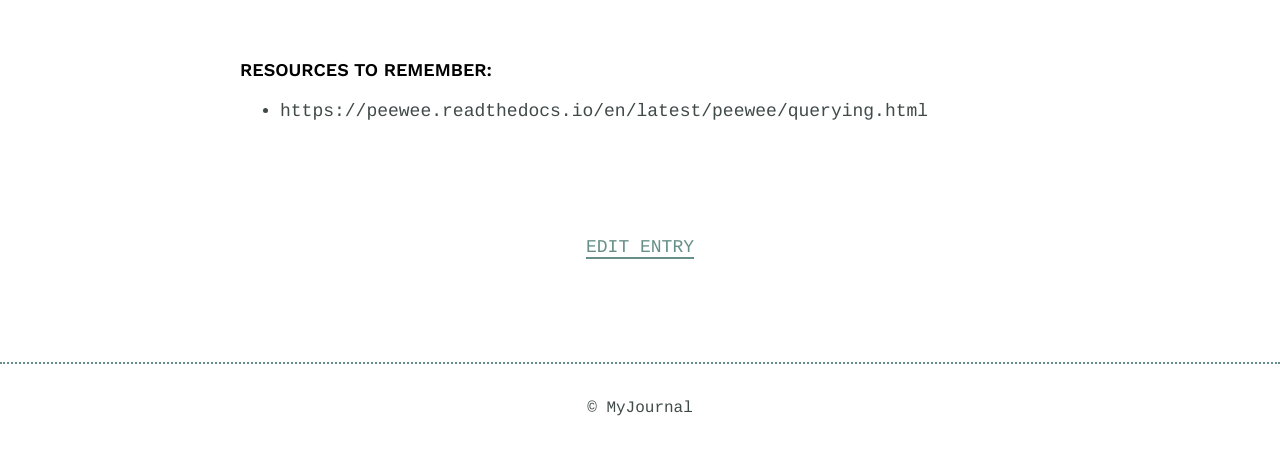
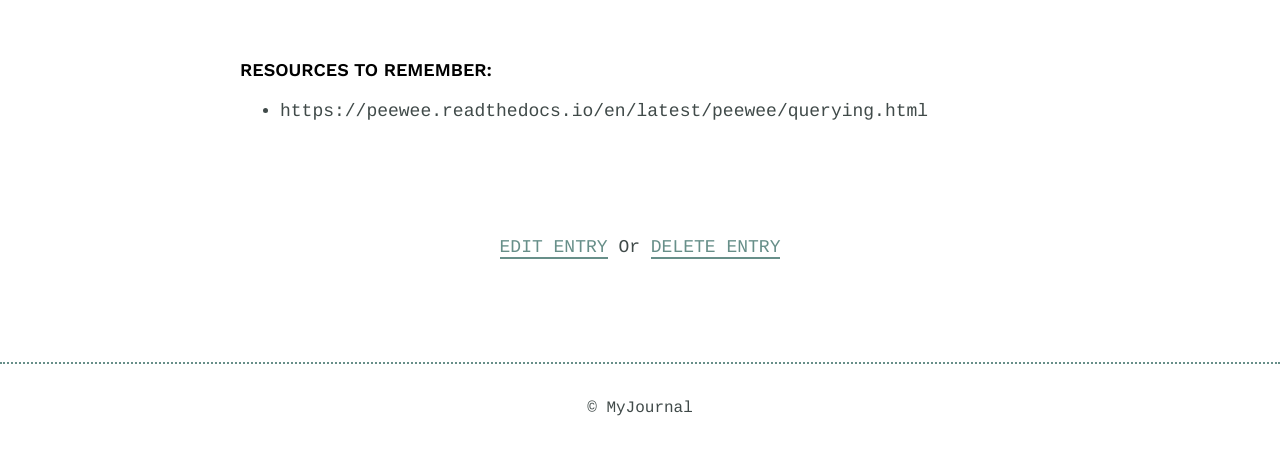
Before and after one commit to DanielSauve101/techdegree-project-5, a Flask app: page /entries/1 in a window 1280 px wide. Shown: the part 542-994 px from the top of the page. Run offline with Flask 2, Linux system fonts and the light colour scheme; a user stored in the database is signed in; data comes from the database, SQL or seed files in the repository; both versions use the stored data as it was after the commit.

Commit message:
added edit view and delete view

```diff
--- a/app.py
+++ b/app.py
@@ -82,7 +82,7 @@ def logout():
 @app.route('/entries/new', methods=('GET', 'POST'))
 @login_required
 def new_entry():
-    form = forms.NewEntryForm()
+    form = forms.EntryForm()
     if form.validate_on_submit():
         flash("You have successfully added a new entry!", "success")
         models.Entry.create(
@@ -98,13 +98,41 @@ def new_entry():
 
 
 @app.route('/entries/<id>')
-def entry_view(id):
+def view_entry(id):
     try:
-        entry = models.Entry.select().where(
-            models.Entry.id == id).get()
+        entry = models.Entry.select().where(models.Entry.id == id).get()
     except models.DoesNotExist:
         abort(404)
     return render_template('detail.html', entry=entry)
+
+
+@app.route('/entries/<id>/edit', methods=('GET', 'POST'))
+@login_required
+def edit_entry(id):
+    existing_entry = models.Entry.select().where(models.Entry.id == id).get()
+    form = forms.EntryForm()
+    if form.validate_on_submit():
+        flash("You have successfully edited your entry!", "success")
+        update_entry = models.Entry.update(
+            user=g.user._get_current_object(),
+            title=form.title.data,
+            date=form.date.data,
+            time=form.time.data,
+            learned=form.learned.data,
+            resources=form.resources.data
+        ).where(models.Entry.id == id)
+        update_entry.execute()
+        return redirect(url_for('index'))
+    return render_template('edit.html', form=form, entry=existing_entry)
+
+
+@app.route('/entries/<id>/delete')
+@login_required
+def delete_entry(id):
+    delete_entry = models.Entry.select().where(models.Entry.id == id).get()
+    delete_entry.delete_instance()
+    flash("You have successfully deleted the entry")
+    return redirect(url_for('index'))
 
 
 @app.route('/')
--- a/forms.py
+++ b/forms.py
@@ -39,7 +39,7 @@ class LoginForm(Form):
     password = PasswordField('Password', validators=[DataRequired()])
 
 
-class NewEntryForm(Form):
+class EntryForm(Form):
     title = StringField('Title', validators=[DataRequired()])
     date = DateField('Date', validators=[InputRequired()])
     time = IntegerField('Time Spent', validators=[DataRequired()])
--- a/templates/detail.html
+++ b/templates/detail.html
@@ -24,8 +24,14 @@
       </article>
     </div>
   </div>
+  {% if entry.user == current_user %}
   <div class="edit">
-    <p><a href="edit.html">Edit Entry</a></p>
+    <p><a href="{{ url_for('edit_entry', id=entry.id)}}">Edit Entry</a> Or
+    <a class="button-secondary" href="{{ url_for('delete_entry', id=entry.id)}}">Delete Entry</a>
+    </p>
   </div>
+
+
+  {% endif %}
 </section>
 {% endblock %}
--- a/templates/index.html
+++ b/templates/index.html
@@ -6,8 +6,9 @@
         <div class="entry-list">
           {% for entry in entries %}
           <article>
-            <h2><a href="{{ url_for('entry_view', id=entry.id) }}">{{ entry.title }}</a></h2>
+            <h2><a href="{{ url_for('view_entry', id=entry.id) }}">{{ entry.title }}</a></h2>
               <time datetime="2016-01-31">{{ entry.date }}</time>
+              <p>created by: {{ entry.user.username }}</p>
           </article>
           {% endfor %}
         </div>
```
Also changed, not shown: templates/edit.html (+25 -39 lines), journal.db.
